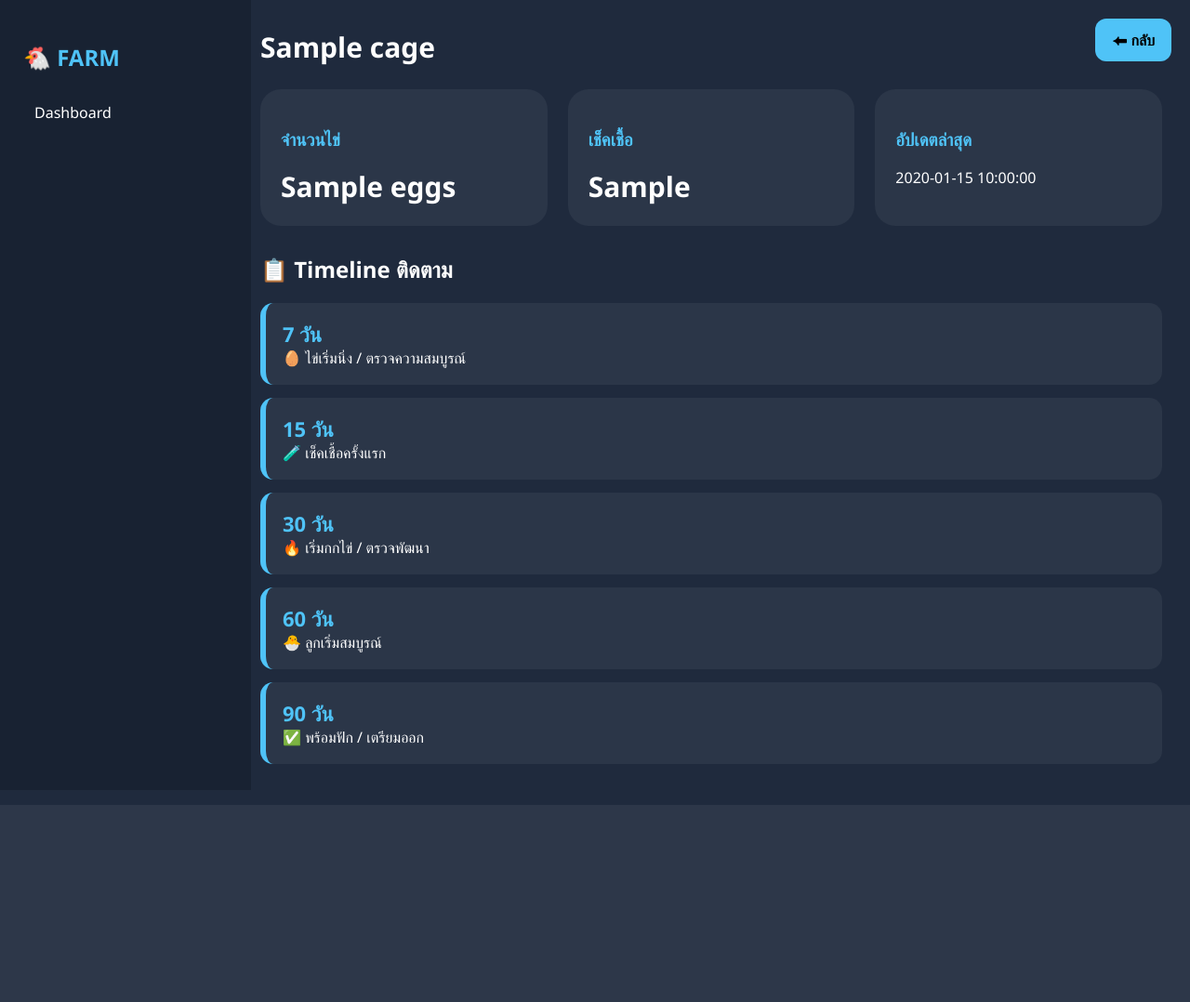
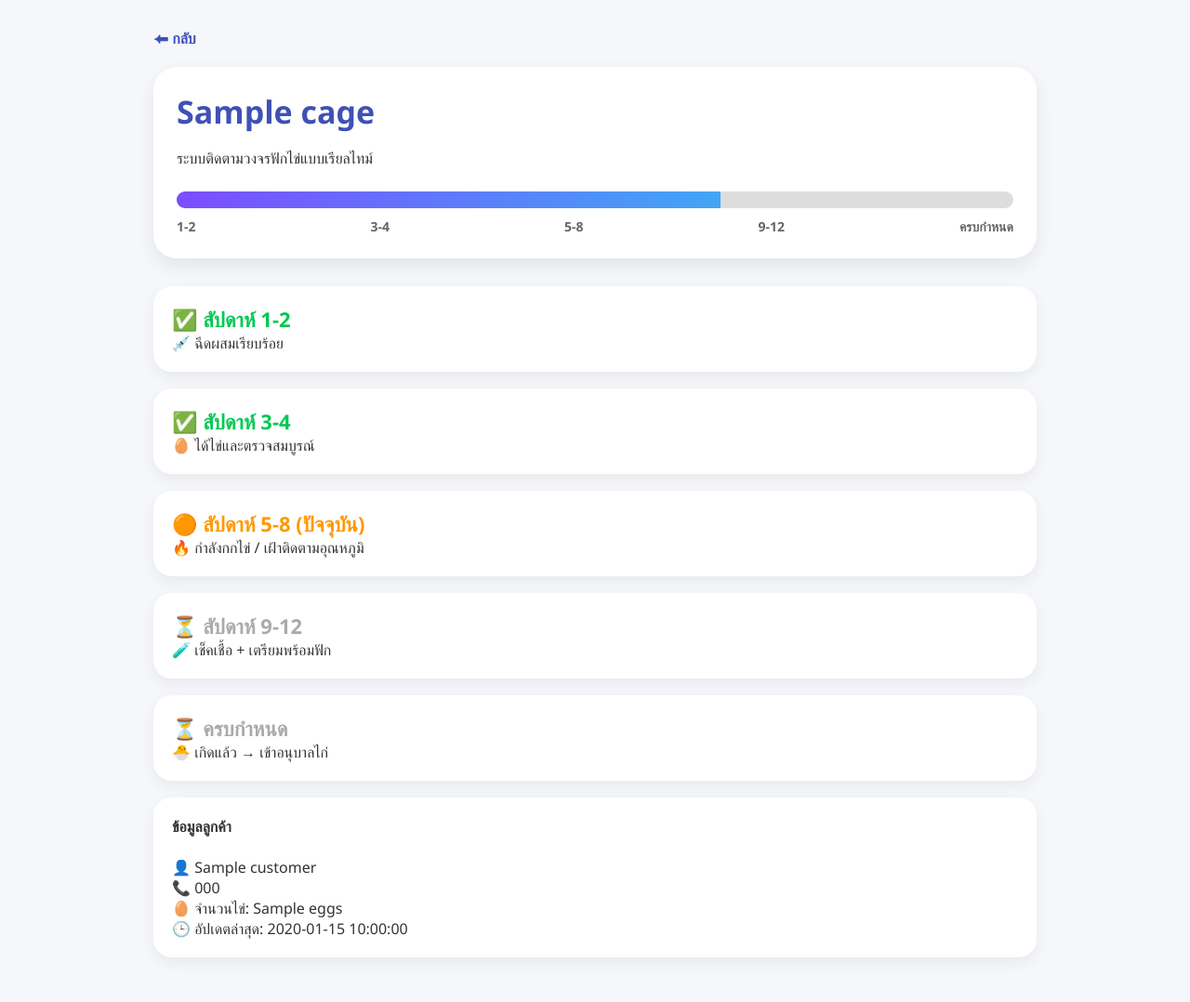
Before and after one commit to tanthai050864-prog/farm-kai, a Flask app: template templates/status.html in a window 1280 px wide. Shown: the whole page at 93% size. Before the commit the page ends 866 px from the top, so only its background shows below. Run offline with Flask 3, Linux system fonts and the light colour scheme; the template is opened without the code that fills it: most values are stand-ins (such as "Sample title", 1, 10 or a date in 2020).

Commit message:
egg pregnancy tracker

```diff
--- a/templates/status.html
+++ b/templates/status.html
@@ -6,161 +6,145 @@
 
 <style>
 body{
-    margin:0;
-    font-family:'Segoe UI';
-    background:#1f2a3d;
-    color:white;
+margin:0;
+font-family:Segoe UI;
+background:#f5f7fb;
+color:#333;
 }
 
-.sidebar{
-    position:fixed;
-    width:220px;
-    height:100%;
-    background:#182232;
-    padding:25px;
+.container{
+max-width:950px;
+margin:auto;
+padding:30px;
 }
 
-.sidebar h2{
-    color:#4fc3f7;
+.top{
+background:white;
+padding:25px;
+border-radius:25px;
+box-shadow:0 8px 20px rgba(0,0,0,.08);
+margin-bottom:30px;
 }
 
-.sidebar a{
-    display:block;
-    color:white;
-    text-decoration:none;
-    padding:12px;
-    margin:8px 0;
-    border-radius:12px;
+h1{
+margin:0;
+color:#3f51b5;
+font-size:34px;
 }
 
-.sidebar a:hover{
-    background:#263548;
+.progress{
+height:18px;
+background:#ddd;
+border-radius:20px;
+overflow:hidden;
+margin:25px 0 10px;
 }
 
-.main{
-    margin-left:250px;
-    padding:30px;
+.bar{
+height:100%;
+width:65%;
+background:linear-gradient(90deg,#7c4dff,#42a5f5);
 }
 
-.header{
-    font-size:30px;
-    font-weight:bold;
-    margin-bottom:25px;
-}
-
-.grid{
-    display:grid;
-    grid-template-columns:repeat(auto-fit,minmax(250px,1fr));
-    gap:22px;
+.week{
+display:flex;
+justify-content:space-between;
+font-size:14px;
+font-weight:bold;
+color:#666;
 }
 
 .card{
-    background:#2b3648;
-    border-radius:22px;
-    padding:22px;
+background:white;
+padding:20px;
+border-radius:20px;
+margin:18px 0;
+box-shadow:0 6px 16px rgba(0,0,0,.06);
 }
 
-.card h3{
-    color:#4fc3f7;
+.done{
+color:#00c853;
+font-weight:bold;
+font-size:22px;
 }
 
-.big{
-    font-size:30px;
-    font-weight:bold;
+.now{
+color:#ff9800;
+font-weight:bold;
+font-size:22px;
 }
 
-.timeline{
-    margin-top:30px;
-}
-
-.step{
-    background:#2b3648;
-    padding:18px;
-    margin:14px 0;
-    border-left:6px solid #4fc3f7;
-    border-radius:14px;
-}
-
-.day{
-    font-size:22px;
-    font-weight:bold;
-    color:#4fc3f7;
+.wait{
+color:#aaa;
+font-weight:bold;
+font-size:22px;
 }
 
 .back{
-    position:fixed;
-    top:20px;
-    right:20px;
-    background:#4fc3f7;
-    color:black;
-    padding:12px 18px;
-    border-radius:12px;
-    text-decoration:none;
-    font-weight:bold;
+display:inline-block;
+margin-bottom:20px;
+text-decoration:none;
+font-weight:bold;
+color:#3f51b5;
 }
 </style>
 </head>
 <body>
 
-<div class="sidebar">
-    <h2>🐔 FARM</h2>
-    <a href="/">Dashboard</a>
-</div>
+<div class="container">
 
 <a class="back" href="javascript:history.back()">⬅ กลับ</a>
 
-<div class="main">
+<div class="top">
 
-<div class="header">{{cage}}</div>
+<h1>{{cage}}</h1>
+<p>ระบบติดตามวงจรฟักไข่แบบเรียลไทม์</p>
 
-<div class="grid">
-
-<div class="card">
-<h3>จำนวนไข่</h3>
-<div class="big">{{data.status.get('eggs','0')}}</div>
+<div class="progress">
+<div class="bar"></div>
 </div>
 
-<div class="card">
-<h3>เช็คเชื้อ</h3>
-<div class="big">{{data.status.get('check_result','รอเช็ค')}}</div>
-</div>
-
-<div class="card">
-<h3>อัปเดตล่าสุด</h3>
-{{data.status.get('updated_at','ยังไม่เคยอัปเดต')}}
+<div class="week">
+<span>1-2</span>
+<span>3-4</span>
+<span>5-8</span>
+<span>9-12</span>
+<span>ครบกำหนด</span>
 </div>
 
 </div>
 
-<div class="timeline">
-
-<h2>📋 Timeline ติดตาม</h2>
-
-<div class="step">
-<div class="day">7 วัน</div>
-🥚 ไข่เริ่มนิ่ง / ตรวจความสมบูรณ์
+<div class="card">
+<div class="done">✅ สัปดาห์ 1-2</div>
+💉 ฉีดผสมเรียบร้อย
 </div>
 
-<div class="step">
-<div class="day">15 วัน</div>
-🧪 เช็คเชื้อครั้งแรก
+<div class="card">
+<div class="done">✅ สัปดาห์ 3-4</div>
+🥚 ได้ไข่และตรวจสมบูรณ์
 </div>
 
-<div class="step">
-<div class="day">30 วัน</div>
-🔥 เริ่มกกไข่ / ตรวจพัฒนา
+<div class="card">
+<div class="now">🟠 สัปดาห์ 5-8 (ปัจจุบัน)</div>
+🔥 กำลังกกไข่ / เฝ้าติดตามอุณหภูมิ
 </div>
 
-<div class="step">
-<div class="day">60 วัน</div>
-🐣 ลูกเริ่มสมบูรณ์
+<div class="card">
+<div class="wait">⏳ สัปดาห์ 9-12</div>
+🧪 เช็คเชื้อ + เตรียมพร้อมฟัก
 </div>
 
-<div class="step">
-<div class="day">90 วัน</div>
-✅ พร้อมฟัก / เตรียมออก
+<div class="card">
+<div class="wait">⏳ ครบกำหนด</div>
+🐣 เกิดแล้ว → เข้าอนุบาลไก่
 </div>
 
+<div class="card">
+<b>ข้อมูลลูกค้า</b><br><br>
+👤 {{data.customer}}<br>
+📞 {{data.phone}}<br>
+🥚 จำนวนไข่: {{data.status.get('eggs','0')}}<br>
+🕒 อัปเดตล่าสุด: {{data.status.get('updated_at','ยังไม่เคยอัปเดต')}}
 </div>
 
 </div>
```
